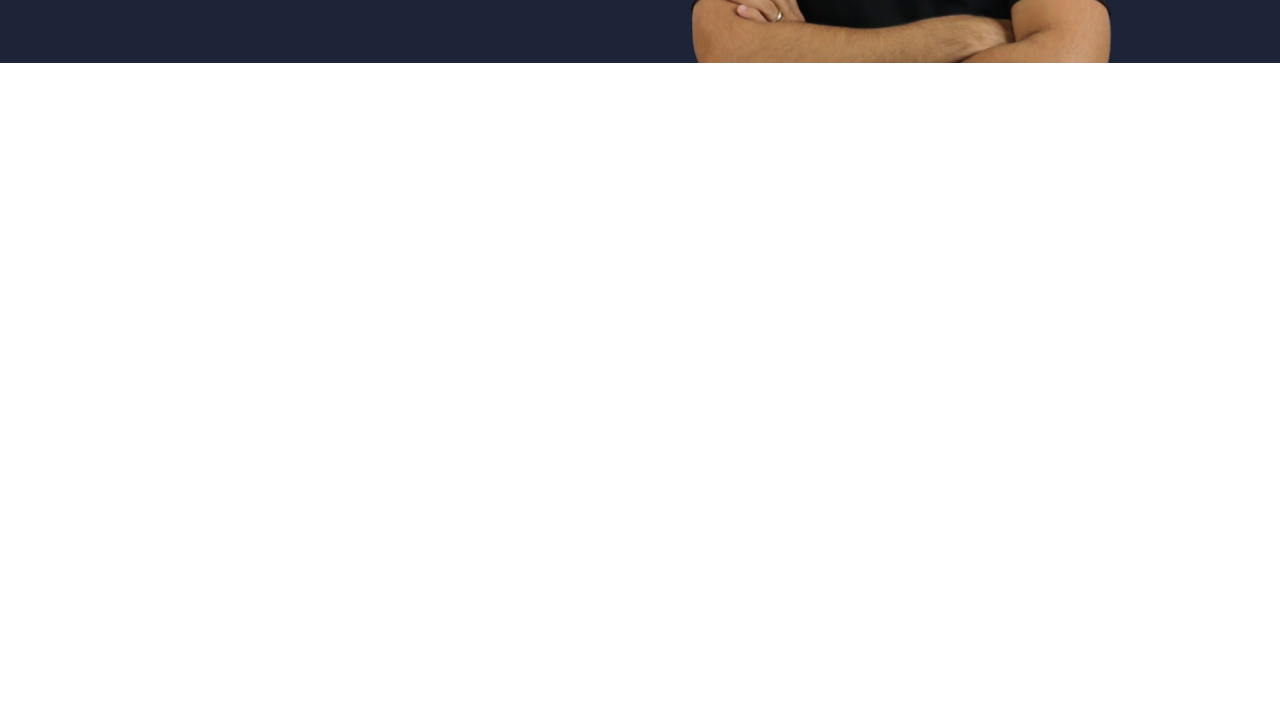
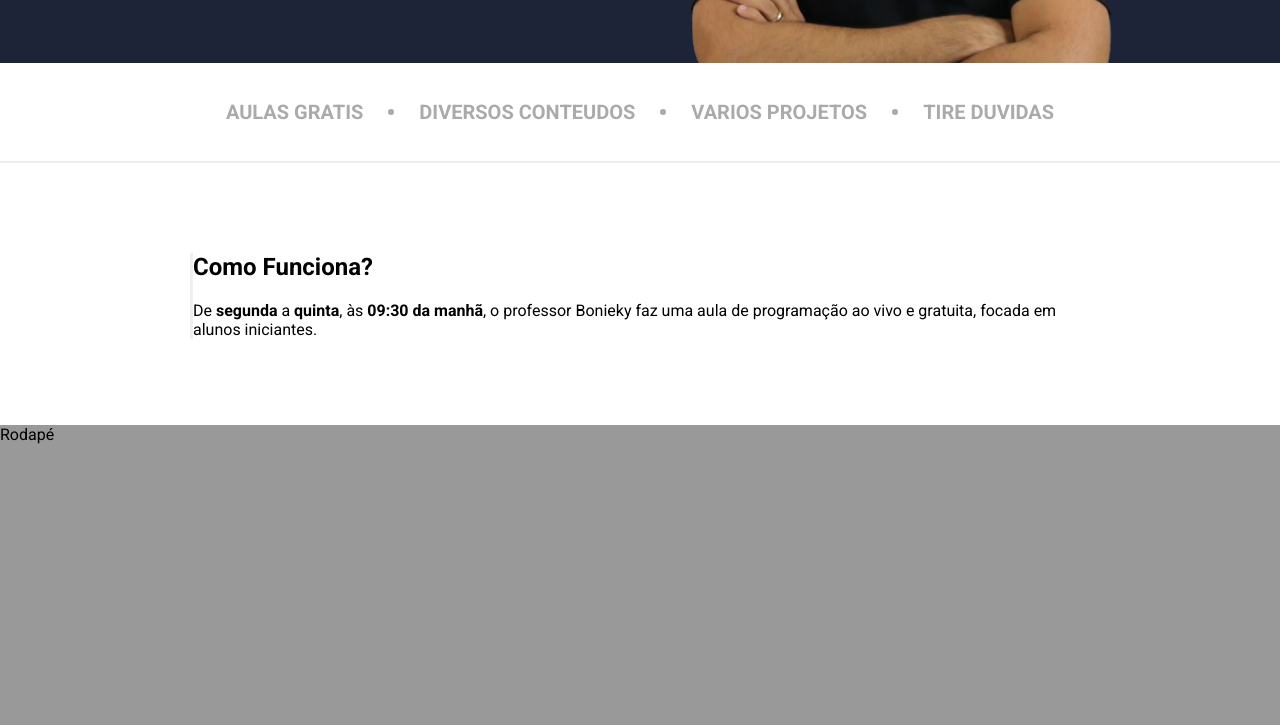
Before and after one commit to Hirook4/Email-Cadastro, a plain HTML site: page index.html in a window 1280 px wide. Shown: the part 522-1247 px from the top of the page. Before the commit the page ends 800 px from the top, so only its background shows below. Drawn offline with Linux system fonts and the light colour scheme.

Commit message:
Adicionando Informações

```diff
--- a/assets/css/style.css
+++ b/assets/css/style.css
@@ -68,6 +68,11 @@ header {
   color: white;
   background-color: #0071b7;
   margin-left: 10px;
+  cursor: pointer;
+}
+
+.heroArea .left-side .form button:hover {
+  opacity: 0.5;
 }
 
 .heroArea .left-side .techs {
@@ -83,3 +88,49 @@ header {
   background-image: url("../images/hero.png");
   background-size: 100% auto;
 }
+
+/* Info */
+
+.info {
+  height: 100px;
+  border-bottom: 2px solid #eaeef1;
+  display: flex;
+  justify-content: center;
+  align-items: center;
+}
+
+.info-text {
+  font-size: 20px;
+  font-weight: bold;
+  color: #aaaaaa;
+  margin: 0 15px;
+}
+
+.info-circle {
+  width: 6px;
+  height: 6px;
+  background-color: #aaaaaa;
+  border-radius: 50%;
+  margin: 0 10px;
+}
+
+/* Instruções */
+
+.instructions {
+}
+
+.inst-container {
+  margin: auto;
+  max-width: 900px;
+  padding: 70px 0;
+}
+
+.inst-item {
+  border-left: 3px solid #ecf0f3;
+}
+/* Rodape */
+
+footer {
+  background-color: #999;
+  height: 300px;
+}
--- a/index.html
+++ b/index.html
@@ -7,6 +7,11 @@
     <meta name="viewport" content="width=device-width, initial-scale=1.0">
     <title>Pagina de Inscrição</title>
     <link rel="stylesheet" href="assets/css/style.css">
+    <script>
+        function teste() {
+            alert("Email cadastrado com sucesso! (Isso é apenas um teste)");
+        }
+    </script>
 </head>
 
 <body>
@@ -27,7 +32,8 @@
                         no iniciante.</div>
                     <div class="form">
                         <form action="">
-                            <input type="text" placeholder="Digite seu e-mail"><button>Cadastrar</button>
+                            <input type="text" placeholder="Digite seu e-mail" autofocus><button
+                                onclick="teste()">Cadastrar</button>
                         </form>
                     </div>
                     <div class="techs">
@@ -46,6 +52,31 @@
             </div>
         </div>
     </section>
+    <section class="info">
+        <div class="info-text">AULAS GRATIS</div>
+        <div class="info-circle"></div>
+        <div class="info-text">DIVERSOS CONTEUDOS</div>
+        <div class="info-circle"></div>
+        <div class="info-text">VARIOS PROJETOS</div>
+        <div class="info-circle"></div>
+        <div class="info-text">TIRE DUVIDAS</div>
+    </section>
+    <section class="instructions">
+        <div class="inst-container">
+
+            <div class="inst-item">
+                <div class="inst-circle"></div>
+                <div class="inst-text">
+                    <h2>Como Funciona?</h2>
+                    <p>De <strong>segunda</strong> a <strong>quinta</strong>, às <strong>09:30 da manhã</strong>, o
+                        professor Bonieky faz uma aula de programação ao vivo e
+                        gratuita, focada em alunos iniciantes.</p>
+                </div>
+            </div>
+        </div>
+    </section>
+
+    <footer>Rodapé</footer>
 </body>
 
 </html>
```
Also changed, not shown: 1 other file.
